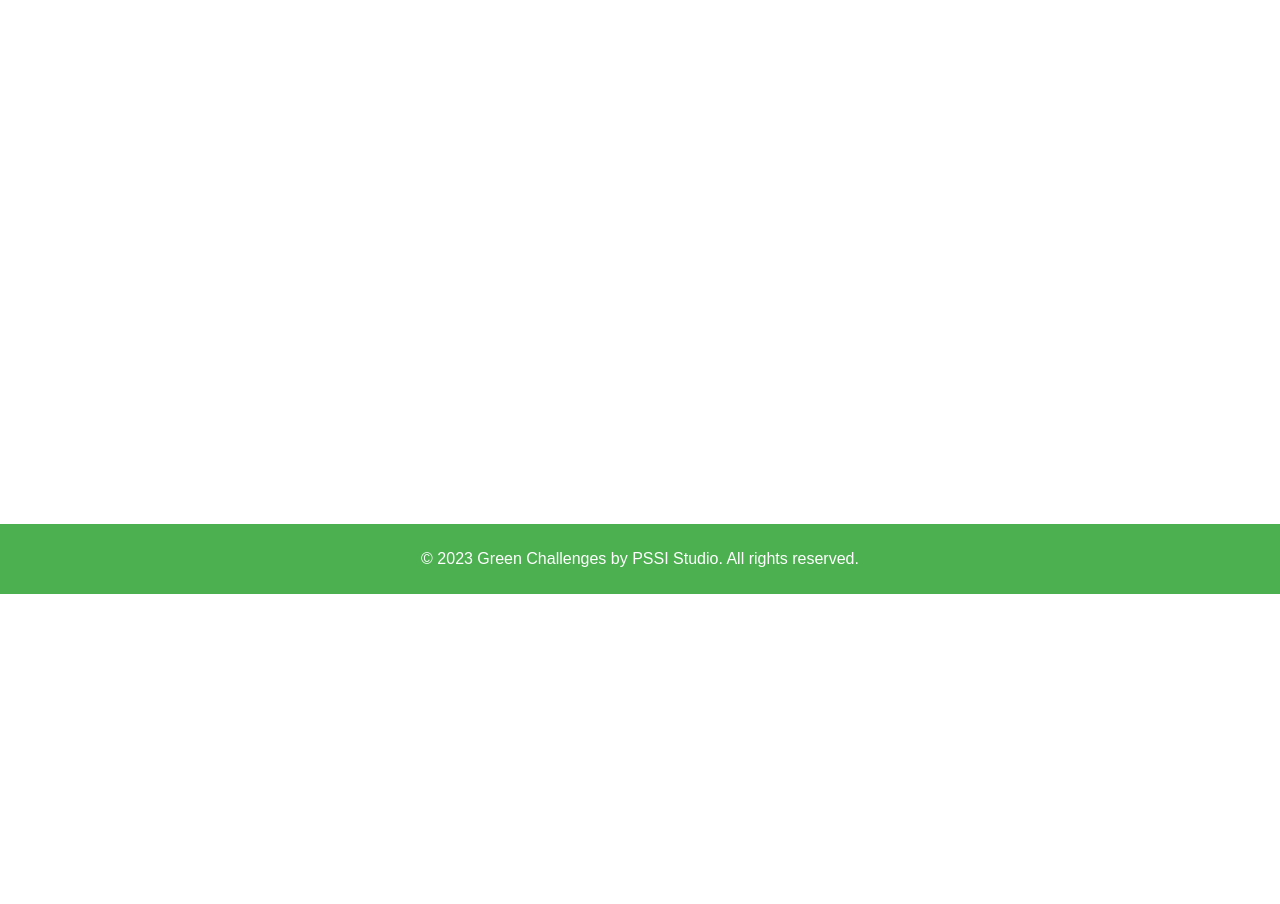
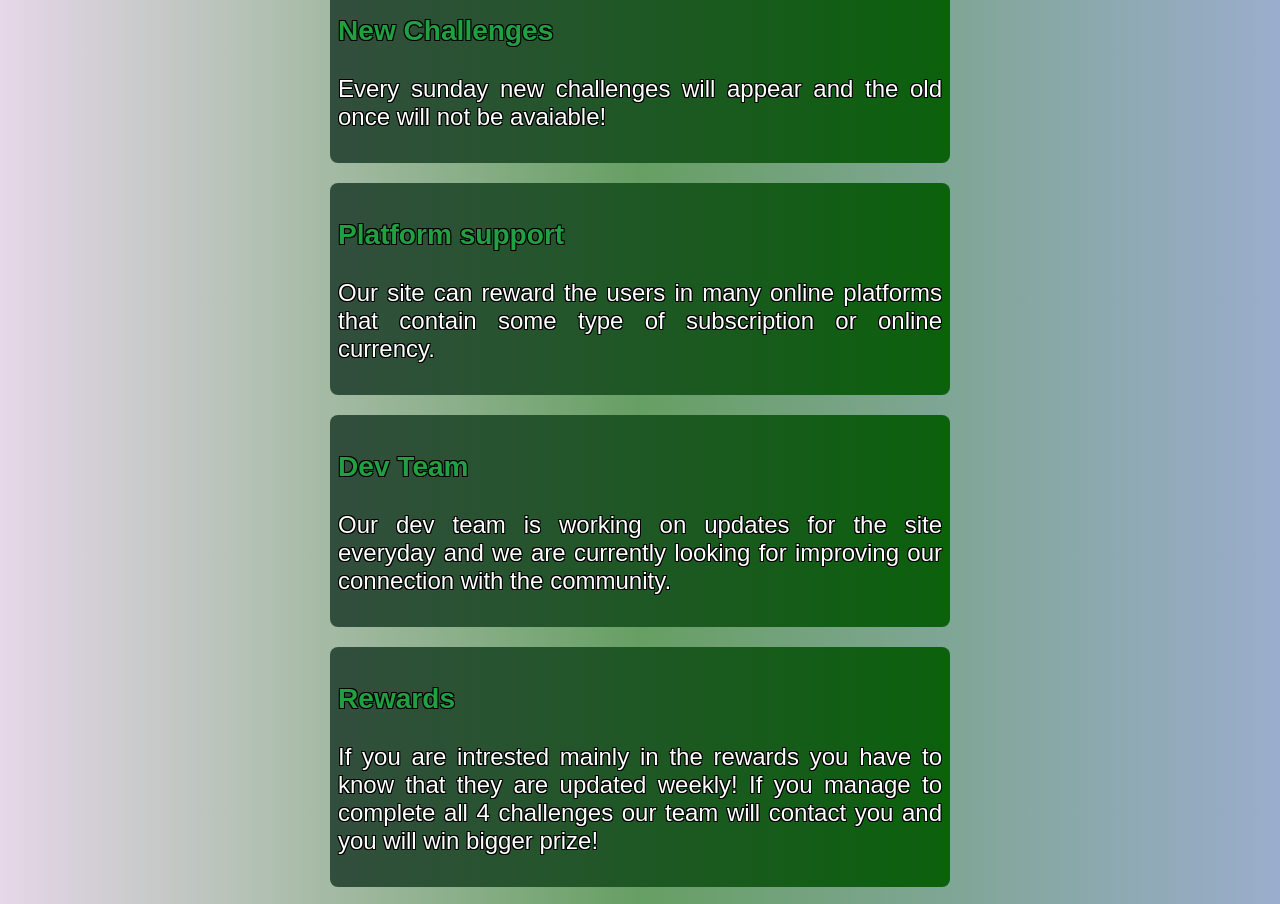
Before and after one commit to STDyulgerov22/PSSI, a plain HTML site: page Pages/news.html in a window 1280 px wide. Shown: the part 206-1110 px from the top of the page. Before the commit the page ends 800 px from the top, so only its background shows below. Drawn offline with Linux system fonts and the light colour scheme.

Commit message:
news page fix

```diff
--- a/Pages/news.html
+++ b/Pages/news.html
@@ -3,8 +3,9 @@
 <head>
   <meta charset="UTF-8">
   <meta name="viewport" content="width=device-width, initial-scale=1">
-  <link rel="stylesheet" href="../styles/about.css">
-  <title>🍃Green Challenges - 📰News</title>
+  <link rel="stylesheet" href="../styles/news.css">
+  <title>Green Challenges - 📰News</title>
+  <link rel="icon" type="photos" href="../Images/Logo.png">
 </head>
 <body>
   <header>
@@ -22,6 +23,52 @@
     </nav>
 </header>
 
+<main>
+  <section class="news-section">
+    <div class="news-container">
+      <h2>Latest News</h2>
+      <article class="news-item">
+        <h3>New Challenges</h3>
+        <p>Every sunday new challenges will appear and the old once will not be avaiable!</p>
+      </article>
+    </div>
+
+    <div class="news-container">
+      <article class="news-item">
+        <h3>Platform support</h3>
+        <p>Our  site can reward the users in many online platforms that contain some type of subscription or online currency.</p>
+      </article>
+    </div>
+
+    <div class="news-container">
+      <article class="news-item">
+        <h3>Dev Team</h3>
+        <p>Our dev team is working on updates for the site everyday and we are currently looking for improving our connection with the community.</p>
+      </article>
+    </div>
+
+    <div class="news-container">
+      <article class="news-item">
+        <h3>Rewards</h3>
+        <p>If you are intrested mainly in the rewards you have to know that they are updated weekly! If you manage to complete all 4 challenges our team will contact you and you will win bigger prize!</p>
+      </article>
+    </div>
+
+    <div class="news-container">
+      <article class="news-item">
+        <h3>How we are wining?</h3>
+        <p>Our team have partnared with other companies to make people do challenges to raise awareness in for the our impcat on the enviorment.</p>
+      </article>
+    </div>
+
+    <div class="news-container">
+      <article class="news-item">
+        <h3>How to send the proof?</h3>
+        <p>To send the proof and win the reward you have to press on the collect reward button in the page challenges and fill in the information! It's easy.</p>
+      </article>
+    </div>
+</main>
+
 <footer>
   <p>&copy; 2023 Green Challenges by PSSI Studio. All rights reserved.</p>
 </footer>
--- a/styles/about.css
+++ b/styles/about.css
@@ -1,4 +1,5 @@
 body {
+  background: linear-gradient(90deg, rgb(230, 215, 233),rgb(102, 159, 99),rgb(155, 173, 204));
     font-family: Arial, Helvetica, sans-serif;
     margin: 0;
     display: flex;
--- a/styles/news.css
+++ b/styles/news.css
@@ -1,10 +1,10 @@
 body {
-  background: linear-gradient(90deg, rgb(230, 215, 233),rgb(102, 159, 99),rgb(155, 173, 204));
-    font-family: Arial, Helvetica, sans-serif;
-    margin: 0;
-    display: flex;
-    flex-direction: column;
-    min-height: 100vh;
+  background: linear-gradient(90deg, rgb(230, 215, 233), rgb(102, 159, 99), rgb(155, 173, 204));
+  font-family: 'Arial', 'Helvetica', sans-serif;
+  margin: 0;
+  display: flex;
+  flex-direction: column;
+  min-height: 100vh;
 }
 
 /* Hide scroll bar- start */
@@ -52,7 +52,7 @@ html {
     padding: 50px;
     text-align: center;
     background-color: DarkSlateGray;
-    color: white;
+    color: rgb(255, 255, 255);
 }
 
 .container {
@@ -161,10 +161,56 @@ header {
 }
 /* Nav Bar Section - end*/
 
-.button:hover {
-    background-color: DarkSlateGray;
+.main {
+  flex-grow: 1;
+  padding: 20px;
 }
 
+.news-section {
+  padding: 20px;
+  display: flex;
+  flex-direction: column;
+  align-items: center;
+}
+
+.news-container {
+  font-size: 3vh;
+    margin-left: auto;
+    margin-right: auto;
+    max-width: 50%;
+    width: 50%;
+    background: linear-gradient(90deg, rgb(50, 78, 61), rgb(11, 97, 12));
+    color: #ffffff;
+    border-radius: 1vh;
+    word-wrap: break-word;
+    word-break: break-word;
+    padding: 1vh;
+    text-decoration: none;
+    text-shadow:
+        -1px -1px 0 #000,
+         1px -1px 0 #000,
+        -1px  1px 0 #000,
+         1px  1px 0 #000;
+         margin-top: 20px;
+}
+
+.news-item h3 {
+  color: rgb(33, 160, 65);
+}
+
+.news-item p {
+  text-align: justify;
+}
+
+
+.button {
+
+  transition: background-color 0.3s, transform 0.3s;
+}
+
+.button:hover {
+  transform: scale(1.05);
+}
 .cover {
   position: fixed;
   top: 0;
```
Also changed, not shown: Pages/challenges.html (+2 -1 lines), Pages/send.html (+2 -1 lines), Pages/team.html (+2 -1 lines), index.html (+2 -1 lines).
